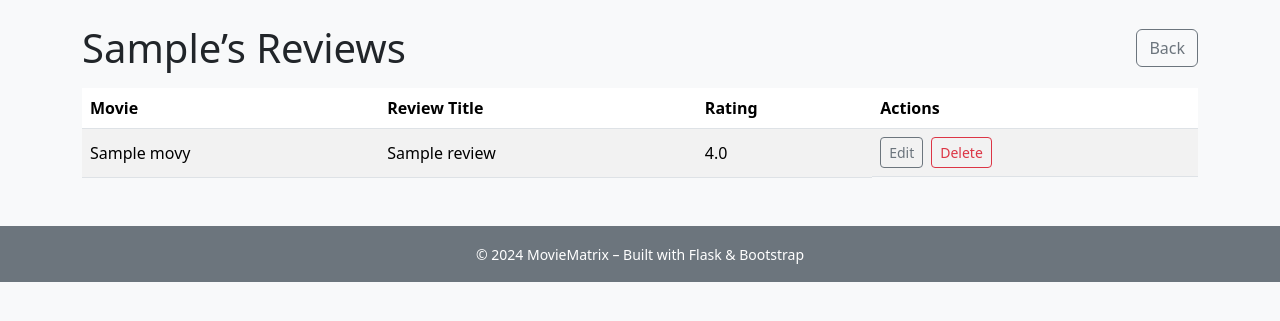
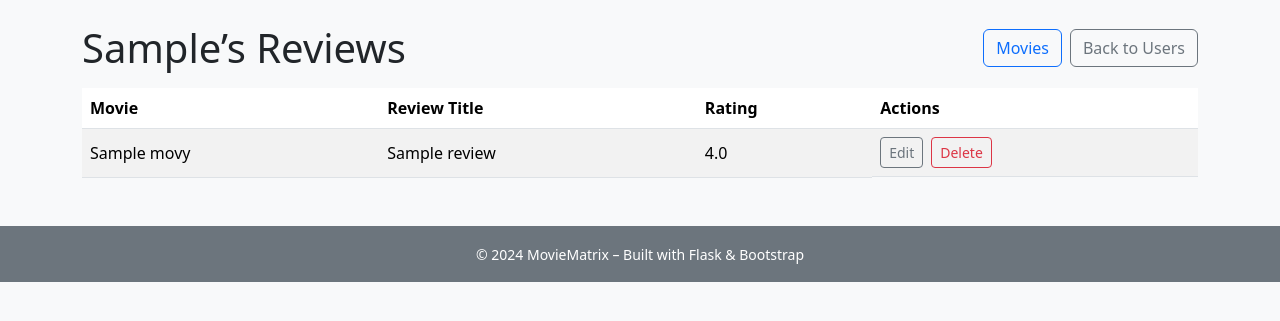
Before and after one commit to Nugamoto/MovieMatrix, a Flask app: page /users/1/reviews in a window 1280 px wide. Shown: the part 56-377 px from the top of the page. Run offline with Flask 3, Linux system fonts and the light colour scheme; a user stored in the database is signed in; tables that the repository leaves empty hold one stand-in row (values such as "Sample post"); some libraries are stand-ins or nearby versions.

Commit message:
feat(ui): add distinct "Movies" and "Back to Users" buttons in user reviews view

```diff
--- a/templates/user_reviews.html
+++ b/templates/user_reviews.html
@@ -4,8 +4,13 @@
 {% block content %}
 <div class="d-flex justify-content-between align-items-center mb-3">
     <h1 class="mb-0">{{ user.first_name }}’s Reviews</h1>
-    <a href="{{ next or url_for('user_movies', user_id=user.id) }}"
-       class="btn btn-outline-secondary">Back</a>
+
+    <div class="d-flex gap-2">
+        <a href="{{ url_for('user_movies', user_id=user.id) }}"
+           class="btn btn-outline-primary">Movies</a>
+        <a href="{{ url_for('list_users') }}"
+           class="btn btn-outline-secondary">Back&nbsp;to&nbsp;Users</a>
+    </div>
 </div>
 
 {% if reviews %}
@@ -25,10 +30,15 @@
         <td>{{ review.title }}</td>
         <td>{{ review.user_rating }}</td>
         <td class="d-flex gap-2 flex-wrap">
-            <a href="{{ url_for('edit_review', user_id=user.id, review_id=review.id, next=request.full_path) }}"
+            <a href="{{ url_for('edit_review',
+                                user_id=user.id,
+                                review_id=review.id,
+                                next=request.path) }}"
                class="btn btn-sm btn-outline-secondary">Edit</a>
             <form method="POST" class="delete-review-form d-inline"
-                  action="{{ url_for('delete_review', user_id=user.id, review_id=review.id) }}">
+                  action="{{ url_for('delete_review',
+                                     user_id=user.id,
+                                     review_id=review.id) }}">
                 <button type="submit" class="btn btn-sm btn-outline-danger">Delete</button>
             </form>
         </td>
```
